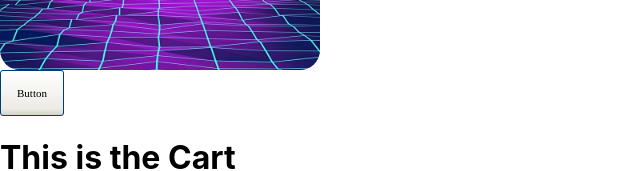
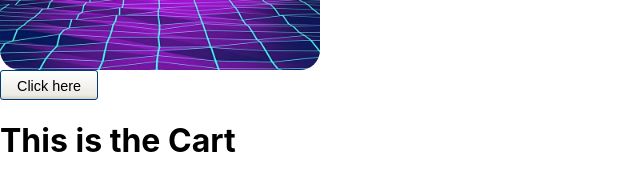
Before and after one commit to ErikLager/Agilt2.0, a React (Create React App) app in the folder agile2.0app/: page / in a window 1280 px wide. Shown: the part 989-1160 px from the top of the page, without its empty margins (0-640 px from the left). Built offline with nearby package versions, Linux system fonts and the light colour scheme; a web font is replaced by a local one.

Commit message:
xp style button done

```diff
--- a/agile2.0app/src/App.js
+++ b/agile2.0app/src/App.js
@@ -17,7 +17,7 @@ function App() {
       <Navbar/>
       <Contactus/>
       <Productcard/>
-      <Button />
+      <Button label='Click here' onClick={() => console.log('Hello')} />
       <Cart/>
       <Shop/>
       <Footer/>
--- a/agile2.0app/src/components/Button/Button.js
+++ b/agile2.0app/src/components/Button/Button.js
@@ -1,10 +1,16 @@
 import styles from './Button.module.css'
 const primary = styles.primary
-const big = styles.big
+const medium = styles.medium
 
-const Button = () => {
+const Button = ({ label, onClick }) => {
+
 	return (
-		<button className={`${big} ${primary}`}>Button</button>
+		<button
+			className={`${medium} ${primary}`}
+			onClick={onClick}
+		>
+			{label}
+		</button>
 	)
 }
 
--- a/agile2.0app/src/components/Button/Button.module.css
+++ b/agile2.0app/src/components/Button/Button.module.css
@@ -1,5 +1,5 @@
 .primary {
-  font-family: 'Times New Roman';
+  font-family: Arial;
 	box-shadow: none;
 	border: 1px solid #003c74;
 	background: linear-gradient(
@@ -8,10 +8,30 @@
 			rgba(236, 235, 229, 1) 86%,
 			rgba(216, 208, 196, 1) 100%
 	);
-	font-size: 11px;
+	font-size: 0.9rem;
 	border-radius: 3px;
+	-webkit-font-smoothing : none;
+	padding: 0.4rem 1rem 0.3rem 1rem;
 }
 
-.big {
-  padding: 1rem;
+.primary:hover {
+	cursor: pointer;
+	box-shadow: inset -1px 1px #fff0cf, inset 1px 2px #fdd889, inset -2px 2px #fbc761, inset 2px -2px #e5a01a;
 }
+
+.primary:active {
+	box-shadow: none;
+	background: linear-gradient(
+			180deg,
+			rgba(205, 202, 195, 1) 0%,
+			rgba(227, 227, 219, 1) 8%,
+			rgba(229, 229, 222, 1) 94%,
+			rgba(242, 242, 241, 1) 100%
+	);
+	cursor: pointer;
+	box-shadow: inset -1px 1px #fff0cf, inset 1px 2px #fdd889, inset -2px 2px #fbc761, inset 2px -2px #e5a01a;
+}
+
+.primary:focus {
+		box-shadow: inset -1px 1px #cee7ff, inset 1px 2px #98b8ea, inset -2px 2px #bcd4f6, inset 1px -1px #89ade4, inset 2px -2px #89ade4;
+}
```
